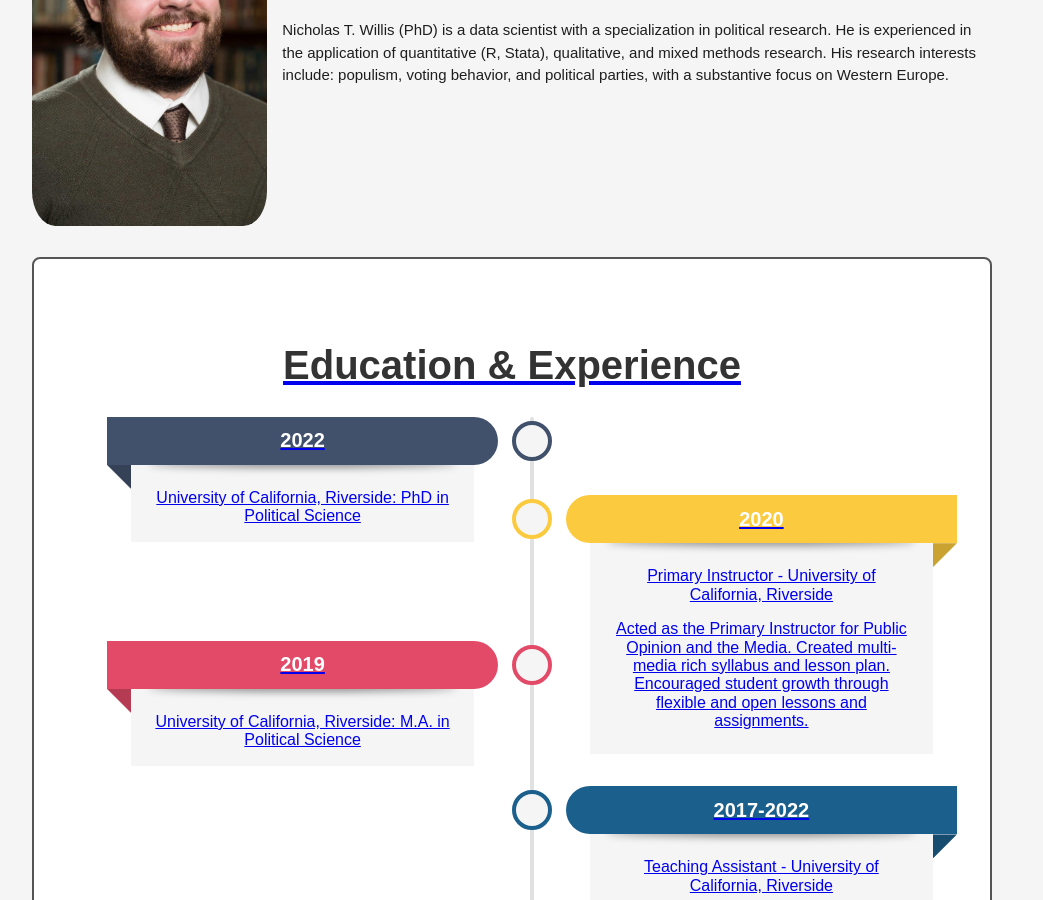
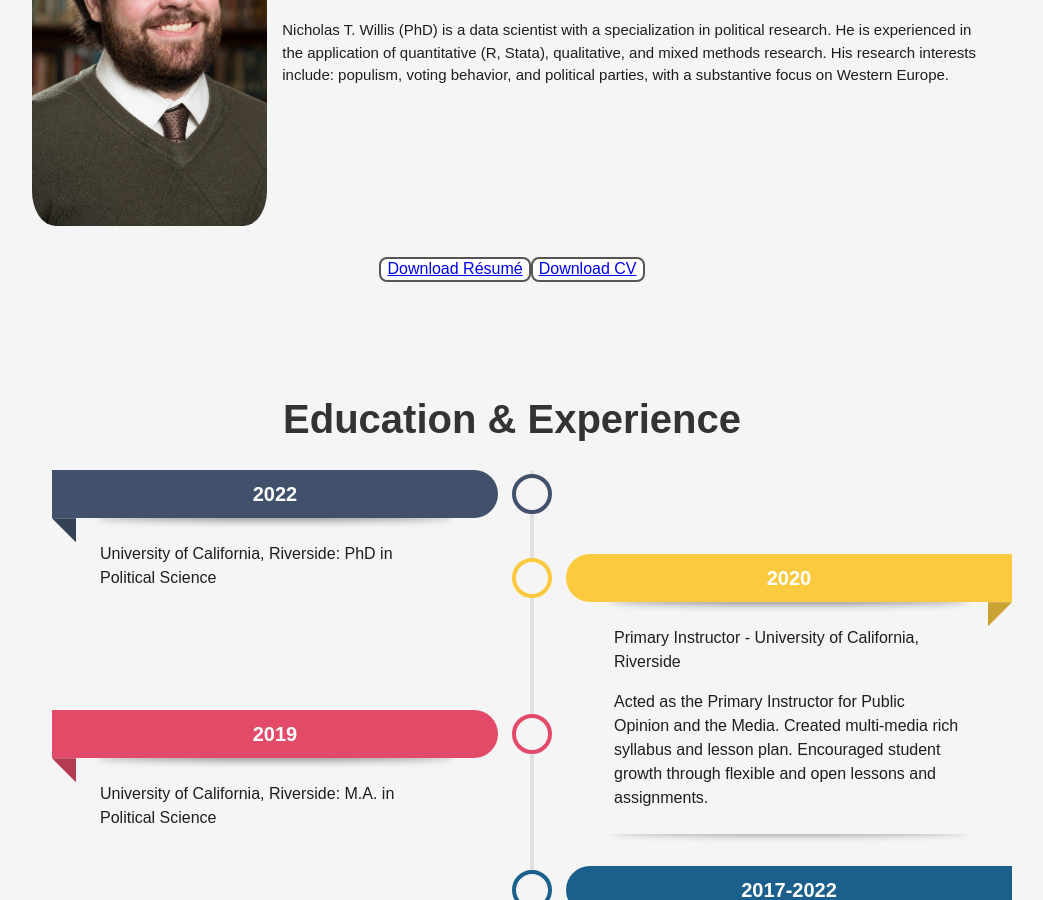
Before and after one commit to SimplyWillis/nicholastwillis, a Jekyll site: the page built from index.html, in a window 1280 px wide and 900 px high, scrolled down 1059 px. Shown: the whole window, without its empty margins (128-1171 px from the left). Built offline with Jekyll 4.4.1, drawn with Linux system fonts in a browser that asks for light colours; nearby versions of some CDN libraries.

Commit message:
Update about.html

```diff
--- a/_includes/about.html
+++ b/_includes/about.html
@@ -50,7 +50,7 @@
   </div>
   <br>
   <div class="btncontainer">
-    <button class="button5"><span><a href="{{ "/assets/doc/Willis-Résumé.pdf" | prepend: site.baseurl }}>Download Résumé</a></span></button>
-    <button class="button5"><span><a href="{{ "/assets/doc/Willis-Curriculum-Vitae.pdf" | prepend: site.baseurl }}>Download CV</a></span></button>
+    <button class="button5"><span><a href="{{ "/assets/doc/Willis-Résumé.pdf" | prepend: site.baseurl}}">Download Résumé</a></span></button>
+    <button class="button5"><span><a href="{{ "/assets/doc/Willis-Curriculum-Vitae.pdf" | prepend: site.baseurl }}">Download CV</a></span></button>
   </div>
 </body>
```
